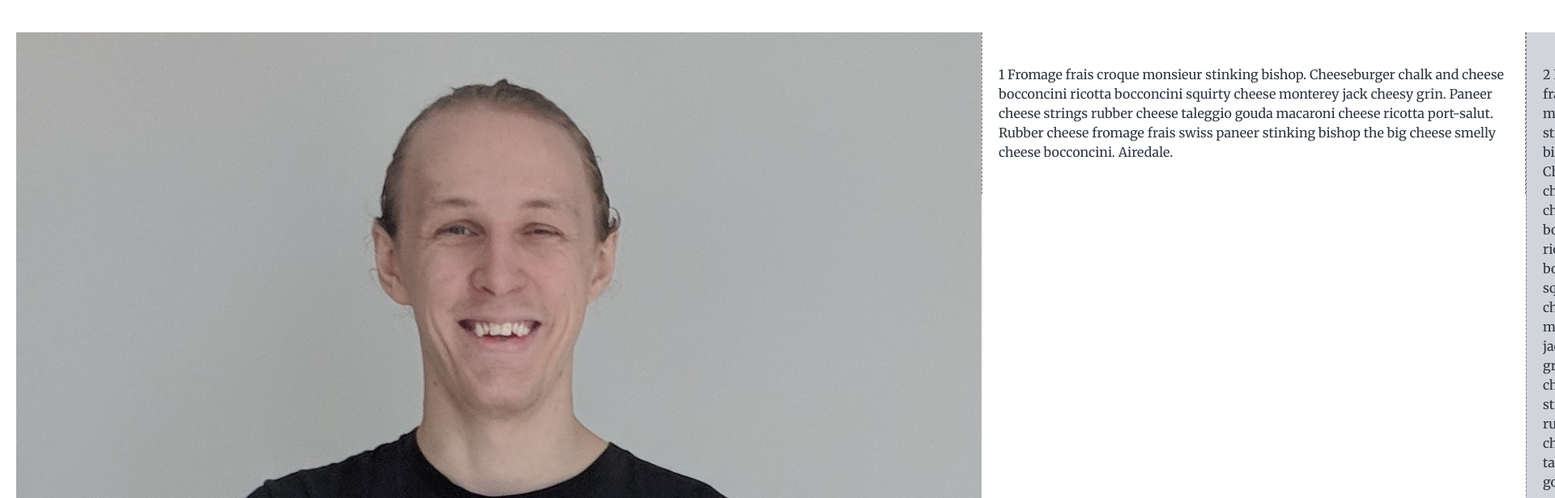
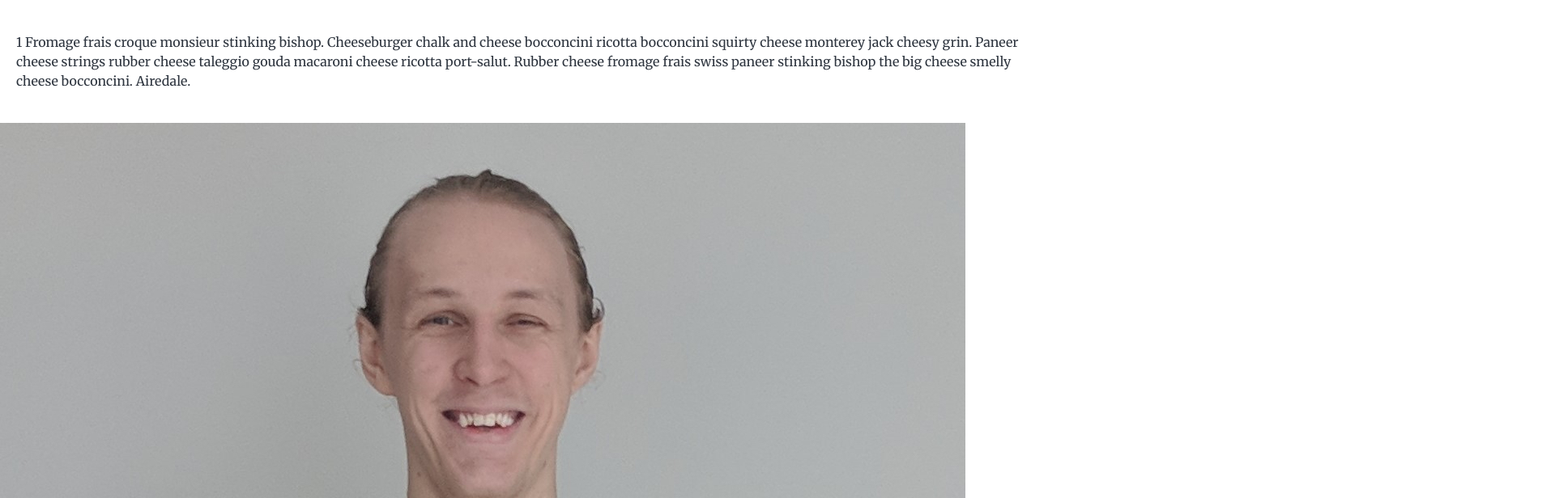
Before and after one commit to mrv1k/mrv1k.github.io, a Gatsby site: page /portfolio in a window 1280 px wide. Shown: the top 616 px of the page at 81% size, 1920 px wide, since content can reach past the window. Built offline with nearby package versions, Linux system fonts and the light colour scheme; Gatsby itself is replaced by a stand-in of ours.

Commit message:
style: portfolio layout

```diff
--- a/src/pages/portfolio.js
+++ b/src/pages/portfolio.js
@@ -9,13 +9,16 @@ const PortfolioPage = () => {
   const title = "Viktor Khotimchenko Portfolio";
 
   return (
-    <div class={styles.wrapper}>
+    <main>
       <Seo title={title} />
-      <main className={styles.sections}>
-        <img className={styles.imageOfMe} src={mrv1k_pic} />
-        <section className="about">
+      <section className={styles.about}>
         <div className={styles.content}>1 {cheese_lorem}</div>
       </section>
+      <img
+        className={styles.imageOfMe}
+        src={mrv1k_pic}
+        alt="unoptimized img of me"
+      />
       <section className="skills">
         <div className={styles.content}>2 {cheese_lorem}</div>
       </section>
@@ -29,7 +32,6 @@ const PortfolioPage = () => {
         <div className={styles.content}>5 {cheese_lorem}</div>
       </section>
     </main>
-    </div>
   );
 };
 
--- a/src/pages/portfolio.module.css
+++ b/src/pages/portfolio.module.css
@@ -1,34 +1,46 @@
-.wrapper {
-  padding: var(--spacing-10) var(--spacing-5);
-}
-.sections {
+main {
   display: grid;
   grid-template-columns: 1fr var(--maxWidth-wrapper) 1fr;
-  /* photo size + (content padding * 2) */
-  grid-template-rows: minmax(21rem, auto);
-  grid-template-rows: repeat(3, auto);
+  align-items: center;
 }
 
-.sections section {
-  /* grid-column-start: 1;
-  grid-column-end: 3; */
-  /* grid-column: span 3; */
-}
-
-.sections section:nth-of-type(even) {
+main section:nth-of-type(even) {
   background-color: rgba(209, 213, 219, 1);
 }
 
-.content {
+section {
+  grid-column: 2;
   margin: var(--spacing-0) auto;
-  border-left: 1px dashed gray;
-  border-right: 1px dashed gray;
   padding: var(--spacing-10) var(--spacing-5);
 }
 
+main .about {
+  grid-column: 2;
+}
+
 .image-of-me {
-  max-height: 16rem;
+  height: 256px;
   border-radius: 4px;
-  justify-self: center;
-  margin: auto var(--spacing-0);
+  margin: var(--spacing-10) var(--spacing-5);
+  justify-self: start;
+  grid-column: 3;
 }
+
+/* When image and image can't fit side-by-side */
+/* 2.5rem padding, 42 rem width, 256px image (16rem) */
+@media (max-device-width: 968px) {
+  main {
+    grid-template-columns: auto;
+  }
+
+  main .about {
+    grid-column: span 3;
+  }
+
+  .image-of-me {
+    grid-column: 2;
+    grid-row: 1;
+    justify-self: center;
+    margin: var(--spacing-2) var(--spacing-5);
+  }
+}
```
Lines whose indentation alone changed are shown as unchanged.
